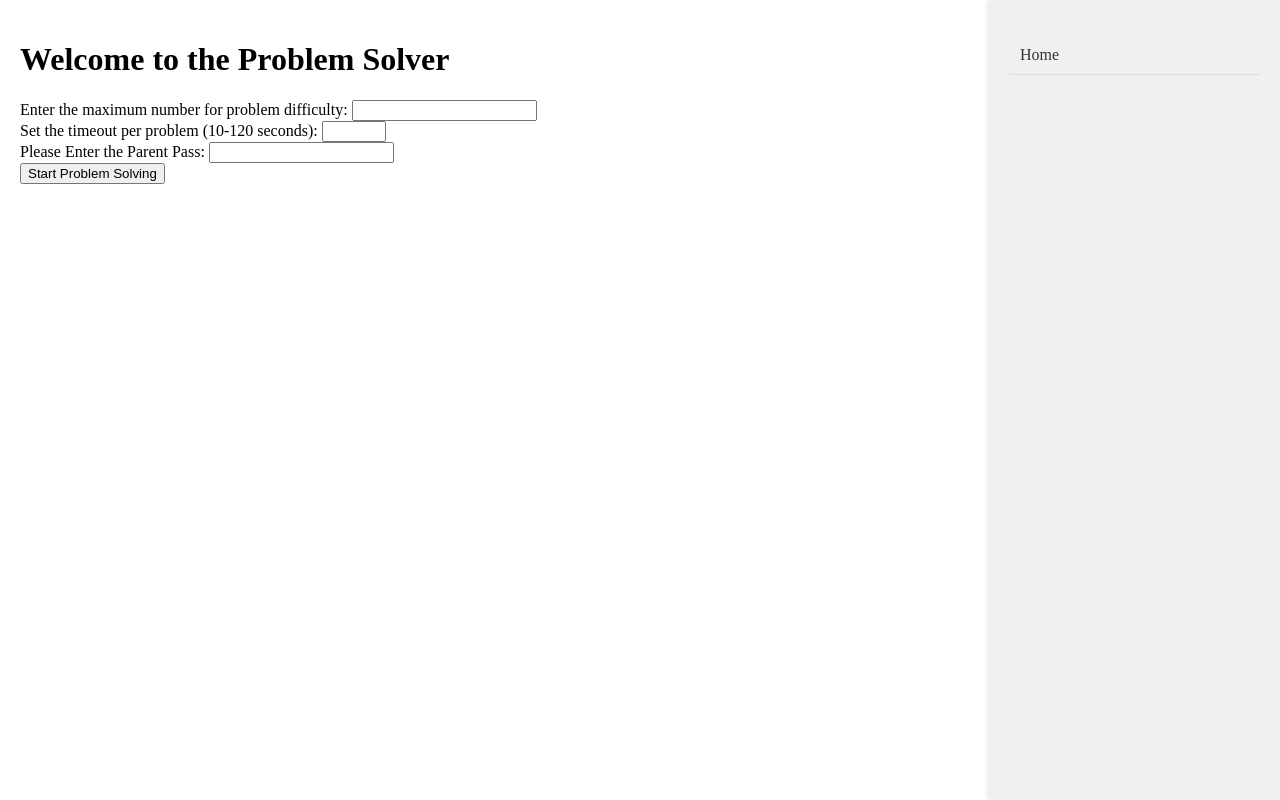
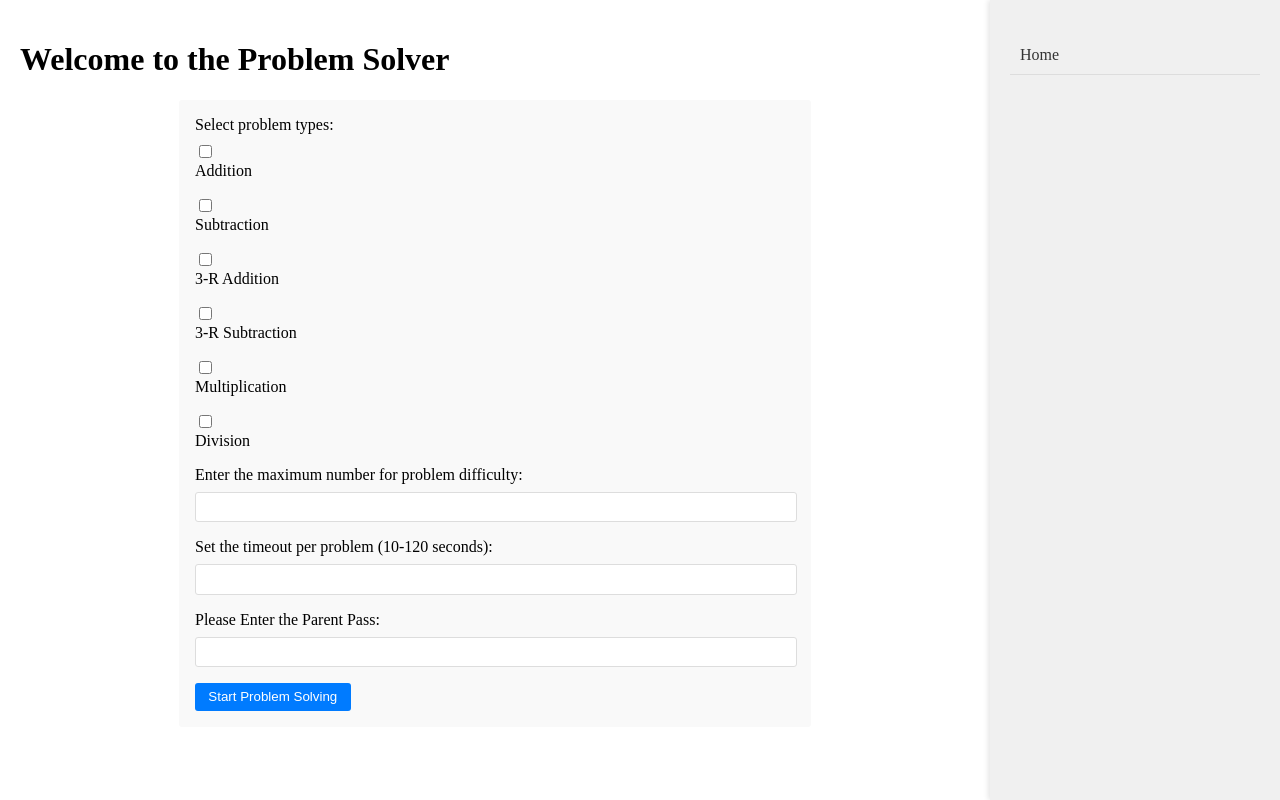
Before and after one commit to AhmedRefaat/WebTrail1, a Django app: page /Jobs/ in a window 1280 px wide. Run offline with Django 5.2, Linux system fonts and the light colour scheme.

Commit message:
Update the home.html to include the following: 1- Comboboxes to select which math problems that you need to add 2- if you select multiplication or division then you set the difficulity level 3- update the style.css file to show the textboxes in nice view

```diff
--- a/job/templates/job/home.html
+++ b/job/templates/job/home.html
@@ -2,9 +2,35 @@
 {% block title %}Math_Application Homepage{% endblock %}
 {% block content %}
     <h1>Welcome to the Problem Solver</h1>
-    <!-- Additional content for the home page goes here -->
     <form action="{% url 'math_problem4' %}" method="post">
         {% csrf_token %}
+        <div>
+            <label>Select problem types:</label>
+            <div>
+                <input type="checkbox" name="problem_types" id="addition" value="addition">
+                <label for="addition">Addition</label>
+            </div>
+            <div>
+                <input type="checkbox" name="problem_types" id="subtraction" value="subtraction">
+                <label for="subtraction">Subtraction</label>
+            </div>
+            <div>
+                <input type="checkbox" name="problem_types" id="3r-addition" value="3r-addition">
+                <label for="3r-addition">3-R Addition</label>
+            </div>
+            <div>
+                <input type="checkbox" name="problem_types" id="3r-subtraction" value="3r-subtraction">
+                <label for="3r-subtraction">3-R Subtraction</label>
+            </div>
+            <div>
+                <input type="checkbox" name="problem_types" id="multiplication" value="multiplication">
+                <label for="multiplication">Multiplication</label>
+            </div>
+            <div>
+                <input type="checkbox" name="problem_types" id="division" value="division">
+                <label for="division">Division</label>
+            </div>
+        </div>
         <div>
             <label for="difficulty">Enter the maximum number for problem difficulty:</label>
             <input type="number" name="difficulty" id="difficulty" min="1" required title="Please enter a valid integer">
@@ -13,10 +39,50 @@
             <label for="timeout">Set the timeout per problem (10-120 seconds):</label>
             <input type="number" name="timeout" id="timeout" min="10" max="120" required title="Timeout must be between 10 to 120 seconds">
         </div>
+        <div id="multiplication-difficulty" style="display: none;">
+            <label for="multiplication_difficulty">Multiplication difficulty level:</label>
+            <input type="text" name="multiplication_difficulty" id="multiplication_difficulty">
+        </div>
+        <div id="division-difficulty" style="display: none;">
+            <label for="division_difficulty">Division difficulty level:</label>
+            <input type="text" name="division_difficulty" id="division_difficulty">
+        </div>
         <div>
             <label for="Parent Pass">Please Enter the Parent Pass:</label>
-            <input type="text" name="pass" id="pass"  required title="Please Enter the Parent Pass:">
+            <input type="text" name="pass" id="pass" required title="Please Enter the Parent Pass:">
         </div>
         <button type="submit">Start Problem Solving</button>
     </form>
+
+    <script>
+        // JavaScript to show/hide difficulty inputs based on checkbox state
+        document.addEventListener('DOMContentLoaded', function () {
+            var multiplicationCheckbox = document.getElementById('multiplication');
+            var divisionCheckbox = document.getElementById('division');
+            var multiplicationDifficulty = document.getElementById('multiplication-difficulty');
+            var divisionDifficulty = document.getElementById('division-difficulty');
+
+            function toggleDifficultyInput(checkbox, difficultyDiv) {
+                if (checkbox.checked) {
+                    difficultyDiv.style.display = 'block';
+                } else {
+                    difficultyDiv.style.display = 'none';
+                }
+            }
+
+            // Event listener for the multiplication checkbox
+            multiplicationCheckbox.addEventListener('change', function () {
+                toggleDifficultyInput(this, multiplicationDifficulty);
+            });
+
+            // Event listener for the division checkbox
+            divisionCheckbox.addEventListener('change', function () {
+                toggleDifficultyInput(this, divisionDifficulty);
+            });
+
+            // Initial check in case the checkbox is already checked when the page loads
+            toggleDifficultyInput(multiplicationCheckbox, multiplicationDifficulty);
+            toggleDifficultyInput(divisionCheckbox, divisionDifficulty);
+        });
+    </script>
 {% endblock %}
--- a/static/css/style.css
+++ b/static/css/style.css
@@ -137,3 +137,45 @@ table th, table td {
         margin-top: 20px;
     }
 }
+
+#content form {
+    max-width: 600px; /* Adjust the width as needed */
+    margin: 0 auto; /* Center the form in the content div */
+    padding: 1em;
+    background: #f9f9f9;
+    border-radius: 3px;
+}
+
+#content form div {
+    margin-bottom: 1em; /* Space out the form elements */
+}
+
+#content form label {
+    display: block; /* Make labels block level for better control */
+    margin-bottom: 0.5em; /* Small space between label and input */
+}
+
+#content form input[type="number"],
+#content form input[type="text"] {
+    width: calc(100% - 1em); /* Full width input fields */
+    padding: 0.5em;
+    border: 1px solid #ddd;
+    border-radius: 3px;
+}
+
+#content form input[type="checkbox"] {
+    margin-right: 0.5em; /* Space out checkboxes from their labels */
+}
+
+#content form button {
+    padding: 0.5em 1em;
+    color: #fff;
+    background-color: #007bff;
+    border: none;
+    border-radius: 3px;
+    cursor: pointer;
+}
+
+#content form button:hover {
+    background-color: #0056b3;
+}
```
